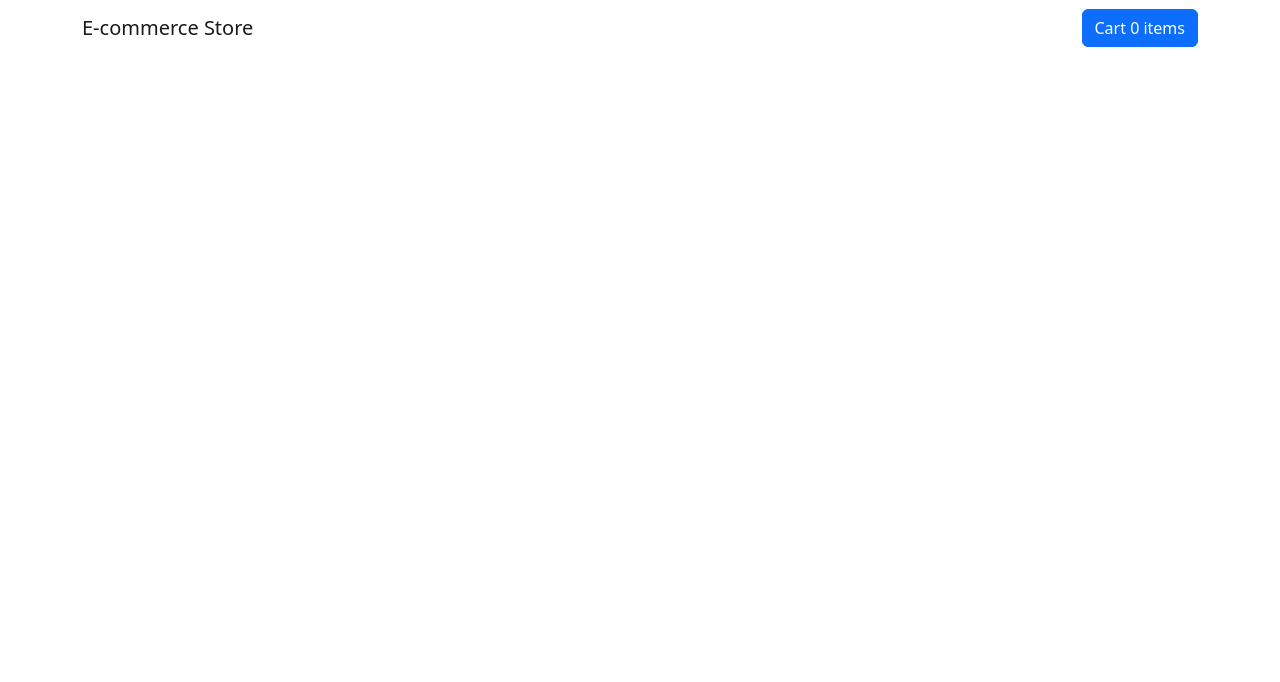
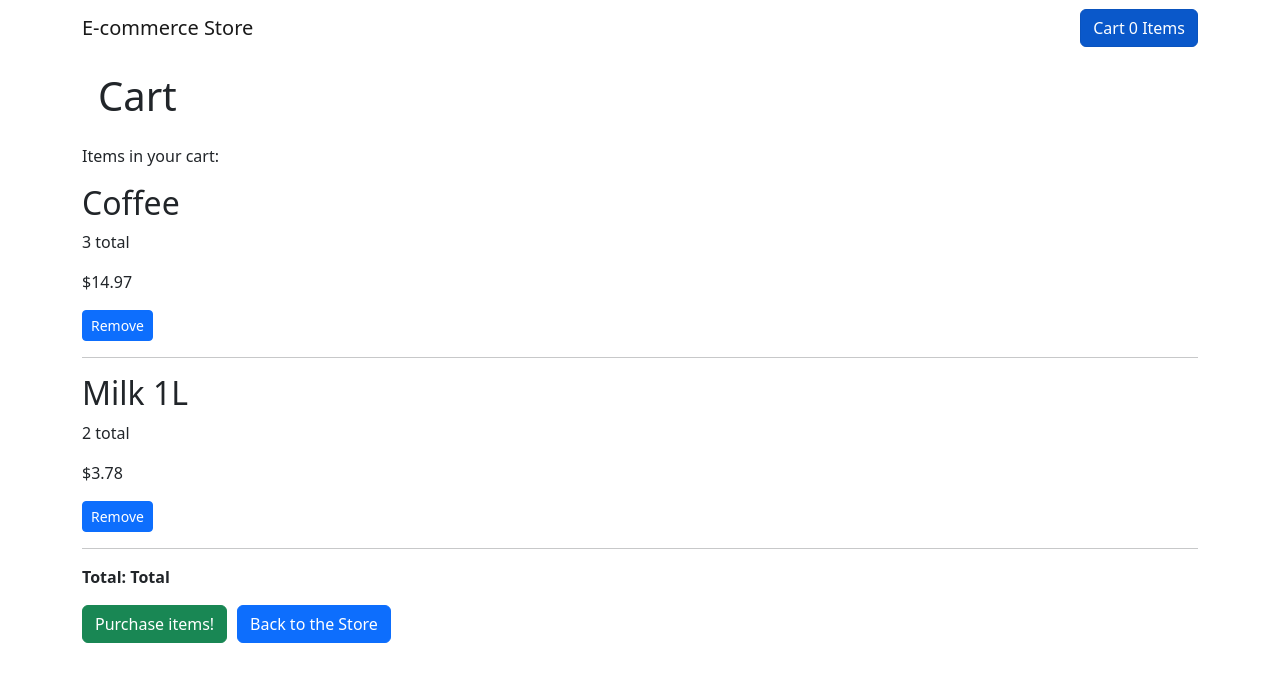
Before and after one commit to aga87/ecommerce-stripe, a React (Create React App) app: page /cart in a window 1280 px wide. Shown: the top 682 px of the page. Built offline with nearby package versions, Linux system fonts and the light colour scheme.

Commit message:
Implement cart UI

```diff
--- a/src/App.tsx
+++ b/src/App.tsx
@@ -3,15 +3,16 @@ import 'bootstrap/dist/css/bootstrap.min.css';
 import Container from 'react-bootstrap/Container';
 import { BrowserRouter, Routes, Route } from 'react-router-dom';
 import { NavBar } from './components';
-import { Cancel, Store, Success } from './pages';
+import { Cancel, Cart, Store, Success } from './pages';
 
 export const App = () => {
   return (
     <Container>
-      <NavBar />
       <BrowserRouter>
+        <NavBar />
         <Routes>
           <Route index element={<Store />} />
+          <Route path='cart' element={<Cart />} />
           <Route path='success' element={<Success />} />
           <Route path='cancel' element={<Cancel />} />
         </Routes>
--- /dev/null
+++ b/src/components/CartProduct.tsx
@@ -0,0 +1,19 @@
+import React from 'react';
+import Button from 'react-bootstrap/Button';
+
+type CartProductProps = {
+  cartProduct: CartProduct;
+};
+
+export const CartProduct = ({ cartProduct }: CartProductProps) => {
+  const { name, price, quantity } = cartProduct;
+  return (
+    <>
+      <h2>{name}</h2>
+      <p>{quantity} total</p>
+      <p>${(quantity * price).toFixed(2)}</p>
+      <Button size='sm'>Remove</Button>
+      <hr />
+    </>
+  );
+};
--- a/src/components/NavBar.tsx
+++ b/src/components/NavBar.tsx
@@ -1,6 +1,6 @@
 import React from 'react';
-import Button from 'react-bootstrap/Button';
 import Navbar from 'react-bootstrap/Navbar';
+import { NavLink } from 'react-router-dom';
 
 export const NavBar = () => {
   return (
@@ -8,7 +8,9 @@ export const NavBar = () => {
       <Navbar.Brand href='/'>E-commerce Store</Navbar.Brand>
       <Navbar.Toggle />
       <Navbar.Collapse className='justify-content-end'>
-        <Button>Cart 0 items</Button>
+        <NavLink to='/cart' className='btn btn-primary'>
+          Cart 0 Items
+        </NavLink>
       </Navbar.Collapse>
     </Navbar>
   );
--- /dev/null
+++ b/src/pages/Cart.tsx
@@ -0,0 +1,52 @@
+import React from 'react';
+import { NavLink } from 'react-router-dom';
+import Button from 'react-bootstrap/Button';
+import { CartProduct } from '../components/CartProduct';
+
+// Mock data
+const cartProducts: CartProduct[] = [
+  {
+    id: '1',
+    name: 'Coffee',
+    price: 4.99,
+    quantity: 3
+  },
+  {
+    id: '2',
+    name: 'Milk 1L',
+    price: 1.89,
+    quantity: 2
+  }
+];
+
+export const Cart = () => {
+  const cartProductsCount = 2;
+  return (
+    <>
+      <h1 className='p-3'>Cart</h1>
+      {cartProductsCount > 0 ? (
+        <>
+          <p>Items in your cart:</p>
+          {cartProducts.map(cartProduct => (
+            <React.Fragment key={cartProduct.id}>
+              <CartProduct cartProduct={cartProduct} />
+            </React.Fragment>
+          ))}
+
+          <p>
+            <b>Total: Total</b>
+          </p>
+
+          <span style={{ marginRight: '10px' }}>
+            <Button variant='success'>Purchase items!</Button>
+          </span>
+        </>
+      ) : (
+        <p>There are no items in your cart!</p>
+      )}
+      <NavLink to='/' className='btn btn-primary'>
+        Back to the Store
+      </NavLink>
+    </>
+  );
+};
--- a/src/pages/index.ts
+++ b/src/pages/index.ts
@@ -1,3 +1,4 @@
 export * from './Cancel';
+export * from './Cart';
 export * from './Store';
 export * from './Success';
--- a/src/types.d.ts
+++ b/src/types.d.ts
@@ -3,3 +3,5 @@ type Product = {
   name: string;
   price: number;
 };
+
+type CartProduct = Product & { quantity: number };
```
